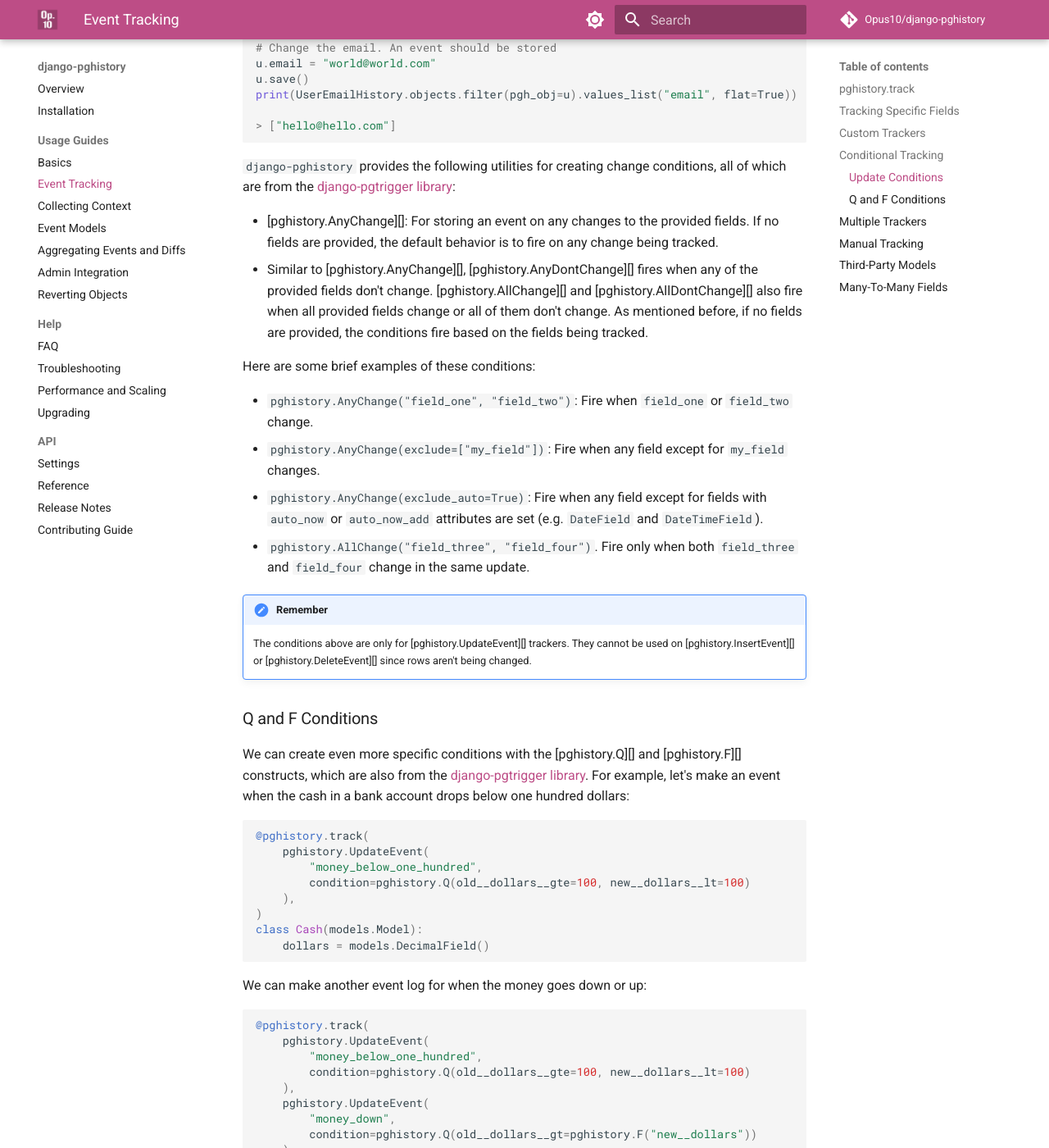
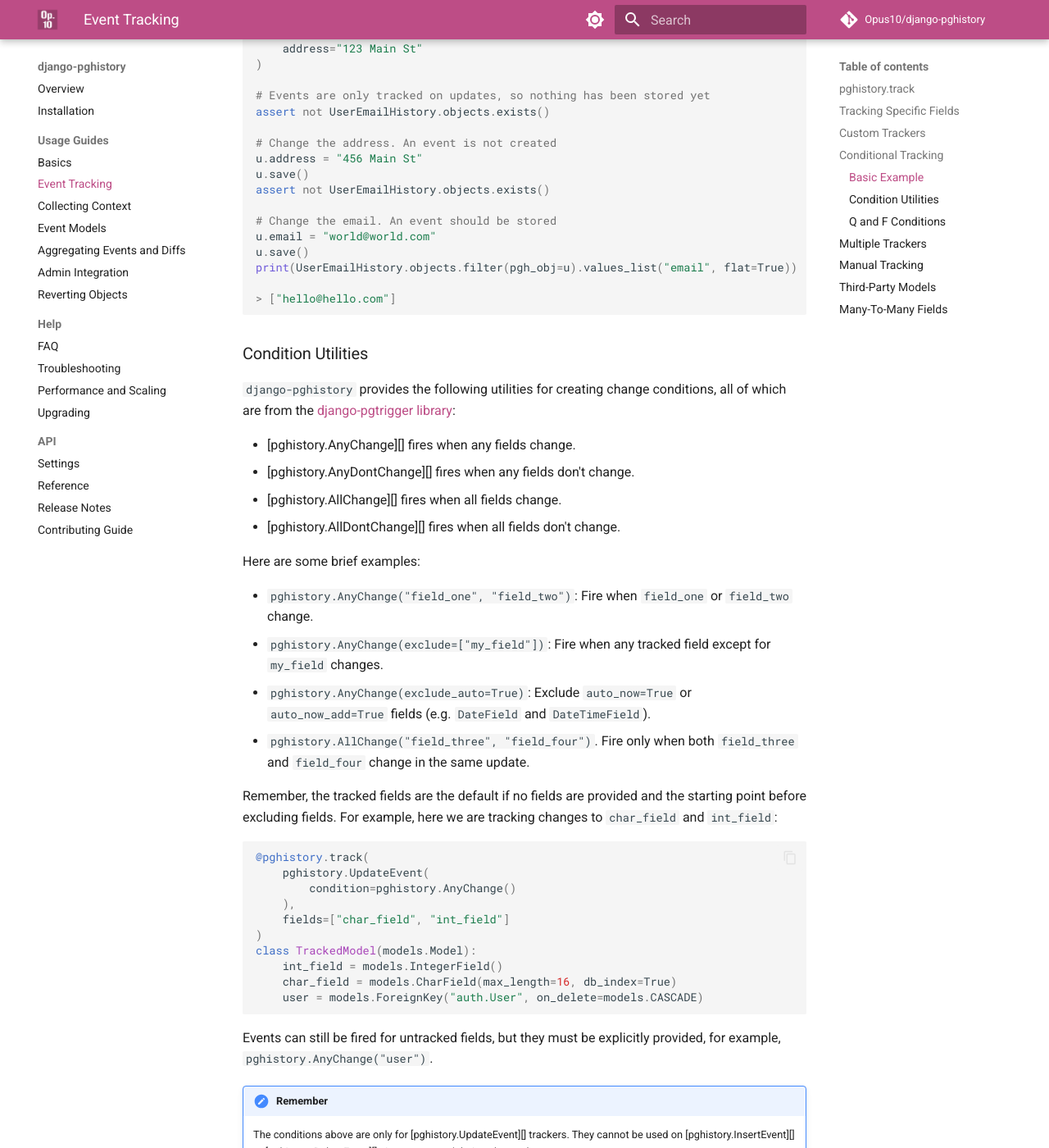
Before and after one commit to Opus10/django-pghistory, an MkDocs documentation site: the page built from docs/event_tracking.md, in a window 1280 px wide and 1400 px high, scrolled down 3740 px. Shown: the whole window at 82% size. Built offline with MkDocs 1.6.1 and Material for MkDocs 9.7.7, drawn with Linux system fonts in a browser that asks for light colours; comment, search, counter and statistics services are not loaded; some of the changed text lies outside the part shown.

Commit message:
Modify conditional tracking examples (#145)
* copyable code blocks and section permalinks

* Better conditional tracking section

* More model tests that clarify AnyChange behavior

* More conditional docs

````diff
--- a/docs/event_tracking.md
+++ b/docs/event_tracking.md
@@ -109,11 +109,15 @@
 <a id="conditional_tracking"></a>
 ## Conditional Tracking
 
-In some cases, one may wish to track changes when specific field transitions happen, for example, storing email addresses every time a user's email changes. Similarly it may not be desirable to track changes for every row and instead only track changes to "active" ones.
+By default, [pghistory.track][] stores events for all changes to the `fields` specified (or every field if no `fields` are specified). Supply conditional trackers to specify when events are created. We show examples of this below.
 
-### Update Conditions
+!!! tip
 
-`django-pghistory` trackers accept a `condition` as an argument to help configure this functionality. Let's show an example of storing user email changes:
+    All examples here mostly pass through to [django-pgtrigger's conditional interface](https://django-pgtrigger.readthedocs.io/en/stable/conditional/). Check out those docs for more examples.
+
+### Basic Example
+
+Here we create a conditional tracker that only fires whenever the `email` is updated:
 
 ```python
 import pghistory
@@ -124,28 +128,36 @@
         row=pghistory.Old,
         condition=pghistory.AnyChange("email")
     ),
-    fields=["email"],
     model_name="UserEmailHistory"
 )
 class MyUser(models.Model):
     username = models.CharField(max_length=128)
     email = models.EmailField()
+    address = models.TextField()
 ```
 
 There are two key things going on here:
 
 1. The [pghistory.UpdateEvent][] tracker runs on updates of `MyUser`, storing what the row looked like right before the update (i.e. the "old" row).
 2. We use [pghistory.AnyChange][] to specify that the event should fire on any change to `email`.
-3. We've named our event model `UserEmailHistory`. It only stores the `email` field of the `MyUser` model.
 
 Let's see what this looks like when we change the `email` field:
 
 ```python
 from myapp.models import MyUser, UserEmailHistory
 
-u = MyUser.objects.create(username="hello", email="hello@hello.com")
+u = MyUser.objects.create(
+    username="hello",
+    email="hello@hello.com",
+    address="123 Main St"
+)
 
 # Events are only tracked on updates, so nothing has been stored yet
+assert not UserEmailHistory.objects.exists()
+
+# Change the address. An event is not created
+u.address = "456 Main St"
+u.save()
 assert not UserEmailHistory.objects.exists()
 
 # Change the email. An event should be stored
@@ -156,17 +168,38 @@
 > ["hello@hello.com"]
 ```
 
+### Condition Utilities
+
 `django-pghistory` provides the following utilities for creating change conditions, all of which are from the [django-pgtrigger library](https://django-pgtrigger.readthedocs.io):
 
-- [pghistory.AnyChange][]: For storing an event on any changes to the provided fields. If no fields are provided, the default behavior is to fire on any change being tracked.
-- Similar to [pghistory.AnyChange][], [pghistory.AnyDontChange][] fires when any of the provided fields don't change. [pghistory.AllChange][] and [pghistory.AllDontChange][] also fire when all provided fields change or all of them don't change. As mentioned before, if no fields are provided, the conditions fire based on the fields being tracked.
+- [pghistory.AnyChange][] fires when any fields change.
+- [pghistory.AnyDontChange][] fires when any fields don't change.
+- [pghistory.AllChange][] fires when all fields change.
+- [pghistory.AllDontChange][] fires when all fields don't change.
 
-Here are some brief examples of these conditions:
+Here are some brief examples:
 
 - `pghistory.AnyChange("field_one", "field_two")`: Fire when `field_one` or `field_two` change.
-- `pghistory.AnyChange(exclude=["my_field"])`: Fire when any field except for `my_field` changes.
-- `pghistory.AnyChange(exclude_auto=True)`: Fire when any field except for fields with `auto_now` or `auto_now_add` attributes are set (e.g. `DateField` and `DateTimeField`).
+- `pghistory.AnyChange(exclude=["my_field"])`: Fire when any tracked field except for `my_field` changes.
+- `pghistory.AnyChange(exclude_auto=True)`: Exclude `auto_now=True` or `auto_now_add=True` fields (e.g. `DateField` and `DateTimeField`).
 - `pghistory.AllChange("field_three", "field_four")`. Fire only when both `field_three` and `field_four` change in the same update.
+
+Remember, the tracked fields are the default if no fields are provided and the starting point before excluding fields. For example, here we are tracking changes to `char_field` and `int_field`:
+
+```python
+@pghistory.track(
+    pghistory.UpdateEvent(
+        condition=pghistory.AnyChange()
+    ),
+    fields=["char_field", "int_field"]
+)
+class TrackedModel(models.Model):
+    int_field = models.IntegerField()
+    char_field = models.CharField(max_length=16, db_index=True)
+    user = models.ForeignKey("auth.User", on_delete=models.CASCADE)
+```
+
+Events can still be fired for untracked fields, but they must be explicitly provided, for example, `pghistory.AnyChange("user")`.
 
 !!! remember
 
--- a/footing.yaml
+++ b/footing.yaml
@@ -1,7 +1,7 @@
 _extensions:
 - jinja2_time.TimeExtension
 _template: git@github.com:Opus10/public-django-app-template.git
-_version: df388b184a498b02d519ab157ccac3570ced3a3f
+_version: 06d8661abae75a01f1d483bf16cf67f20972e9a0
 check_types_in_ci: 'False'
 is_django: 'True'
 module_name: pghistory
--- a/mkdocs.yml
+++ b/mkdocs.yml
@@ -46,6 +46,8 @@
         - name: mermaid
           class: mermaid
           format: !!python/name:pymdownx.superfences.fence_code_format
+  - toc:
+      permalink: true
 
 theme:
   custom_dir: docs/overrides
@@ -53,6 +55,7 @@
   logo: static/logo.png
   favicon: static/logo.png
   features:
+    - content.code.copy
     - navigation.footer
     - navigation.path
     - navigation.sections
````
Also changed, not shown: 3 other files.
